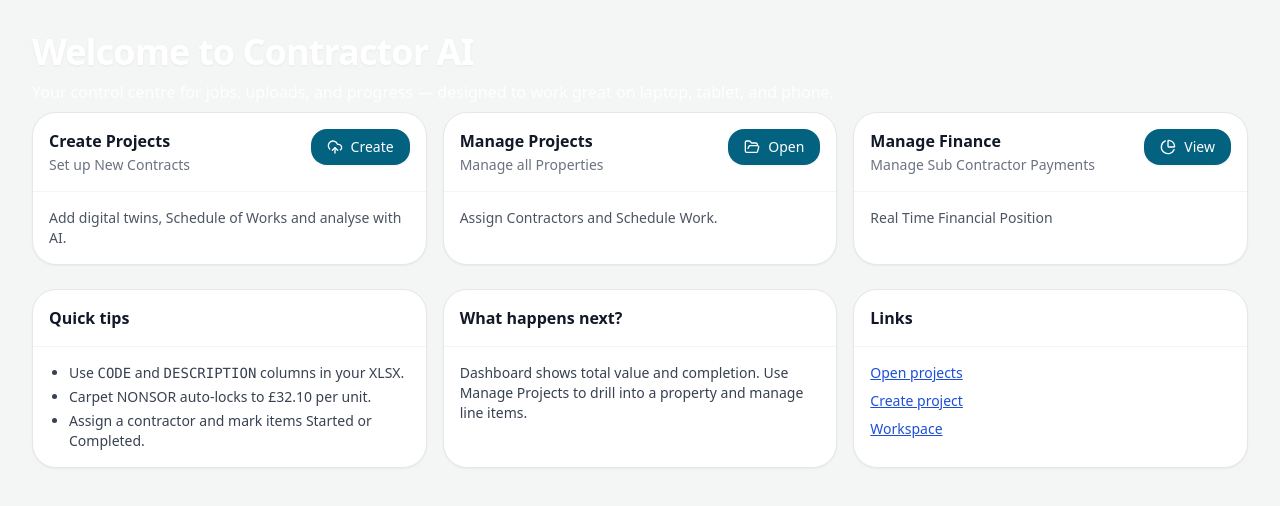
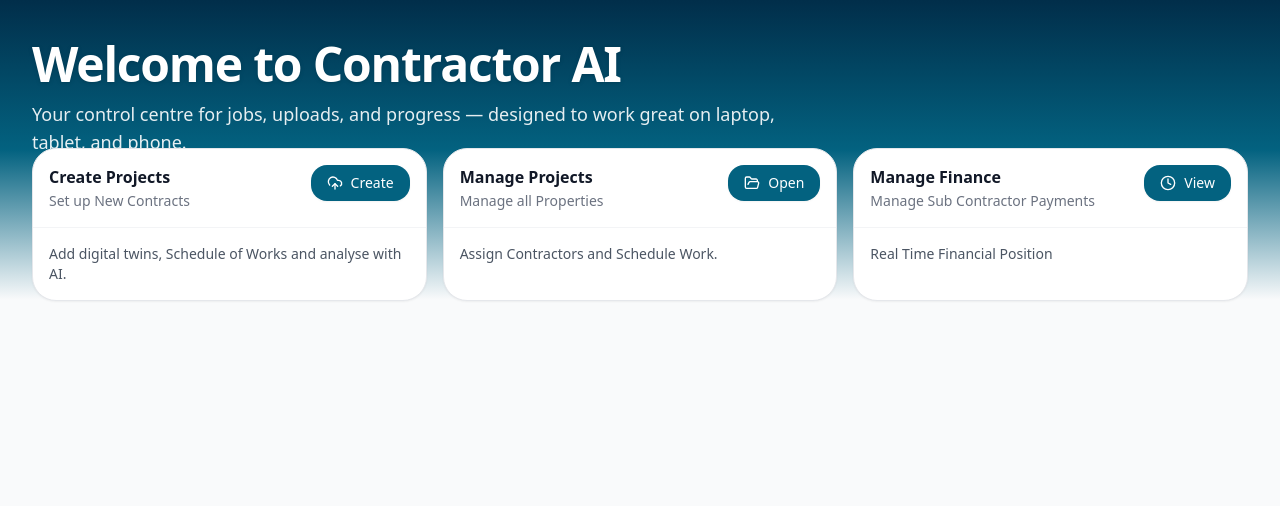
Before and after one commit to mikeherrity1973/contractor-ops, a Next.js app: page /app/home in a window 1280 px wide. Shown: the top 506 px of the page. Built offline with nearby package versions, Linux system fonts and the light colour scheme.

Commit message:
Update page.tsx

```diff
--- a/app/app/home/page.tsx
+++ b/app/app/home/page.tsx
@@ -1,45 +1,44 @@
 'use client';
-import React from 'react';
-import { useRouter } from 'next/navigation';
-import { FolderOpen, UploadCloud, PieChart } from 'lucide-react';
+
+import Link from 'next/link';
+import { FolderOpen, UploadCloud, Clock } from 'lucide-react';
 import { Button, Card } from '@/components/ui';
 
 export default function HomeHub() {
-  const router = useRouter();
-
   return (
-    <main className="relative mx-auto max-w-7xl px-4 sm:px-6 lg:px-8 py-8">
-      {/* Decorative gradient band only at the very top */}
+    <div className="min-h-screen bg-gray-50">
+      {/* HERO with local gradient only at the top */}
+      <div className="relative">
+        {/* Gradient layer that fades into the neutral page background */}
         <div
           aria-hidden
-        className="
-          pointer-events-none absolute inset-x-0 top-0 -z-10
-          h-[260px]
-          bg-[radial-gradient(120%_70%_at_50%_0%,var(--brand-900)_0%,var(--brand-700)_45%,transparent_75%)]
-        "
+          className="pointer-events-none absolute inset-x-0 top-0 h-[260px] sm:h-[300px]
+                     bg-gradient-to-b from-[#012E4A] via-[#036280] to-transparent"
         />
-
-      {/* Hero */}
-      <header className="pb-6">
-        <h1 className="text-3xl sm:text-4xl font-semibold tracking-tight text-white drop-shadow-sm">
+        <header className="relative z-10 mx-auto max-w-7xl px-4 sm:px-6 lg:px-8 py-10">
+          <h1 className="text-4xl sm:text-5xl font-bold tracking-tight text-white drop-shadow">
             Welcome to Contractor AI
           </h1>
-        <p className="mt-2 text-white/90">
-          Your control centre for jobs, uploads, and progress — designed to work great
-          on laptop, tablet, and phone.
+          <p className="mt-3 max-w-3xl text-white/90 text-lg">
+            Your control centre for jobs, uploads, and progress — designed to work great on laptop,
+            tablet, and phone.
           </p>
         </header>
+      </div>
 
-      {/* Primary actions */}
-      <section className="grid grid-cols-1 sm:grid-cols-3 gap-4 -mt-4">
-        {/* Create Projects (left) */}
+      {/* MAIN */}
+      <main className="relative z-10 mx-auto max-w-7xl px-4 sm:px-6 lg:px-8 pb-12">
+        {/* Pull the cards slightly into the gradient area, like before */}
+        <section className="grid grid-cols-1 sm:grid-cols-3 gap-4 -mt-12">
           <Card
             title="Create Projects"
             subtitle="Set up New Contracts"
             actions={
-            <Button onClick={() => router.push('/app#upload')}>
+              <Link href="/app#upload">
+                <Button>
                   <UploadCloud size={16} /> Create
                 </Button>
+              </Link>
             }
           >
             <p className="text-sm text-gray-600">
@@ -47,61 +46,35 @@ export default function HomeHub() {
             </p>
           </Card>
 
-        {/* Manage Projects (middle) */}
           <Card
             title="Manage Projects"
             subtitle="Manage all Properties"
             actions={
-            <Button onClick={() => router.push('/app#jobs')}>
+              <Link href="/app#jobs">
+                <Button>
                   <FolderOpen size={16} /> Open
                 </Button>
+              </Link>
             }
           >
             <p className="text-sm text-gray-600">Assign Contractors and Schedule Work.</p>
           </Card>
 
-        {/* Manage Finance (right) */}
           <Card
             title="Manage Finance"
             subtitle="Manage Sub Contractor Payments"
             actions={
-            <Button onClick={() => router.push('/app#items')}>
-              <PieChart size={16} /> View
+              <Link href="/app/dashboard">
+                <Button>
+                  <Clock size={16} /> View
                 </Button>
+              </Link>
             }
           >
             <p className="text-sm text-gray-600">Real Time Financial Position</p>
           </Card>
         </section>
-
-      {/* Secondary content (unchanged) */}
-      <section className="grid grid-cols-1 lg:grid-cols-3 gap-4 mt-6">
-        <Card title="Quick tips">
-          <ul className="list-disc pl-5 text-sm text-gray-700 space-y-1">
-            <li>
-              Use <span className="font-mono">CODE</span> and{' '}
-              <span className="font-mono">DESCRIPTION</span> columns in your XLSX.
-            </li>
-            <li>Carpet NONSOR auto-locks to £32.10 per unit.</li>
-            <li>Assign a contractor and mark items Started or Completed.</li>
-          </ul>
-        </Card>
-
-        <Card title="What happens next?">
-          <p className="text-sm text-gray-700">
-            Dashboard shows total value and completion. Use Manage Projects to drill
-            into a property and manage line items.
-          </p>
-        </Card>
-
-        <Card title="Links">
-          <div className="flex flex-col gap-2 text-sm">
-            <a className="underline text-blue-700" href="/app#jobs">Open projects</a>
-            <a className="underline text-blue-700" href="/app#upload">Create project</a>
-            <a className="underline text-blue-700" href="/app">Workspace</a>
+      </main>
     </div>
-        </Card>
-      </section>
-    </main>
   );
 }
```
Lines whose indentation alone changed are shown as unchanged.
